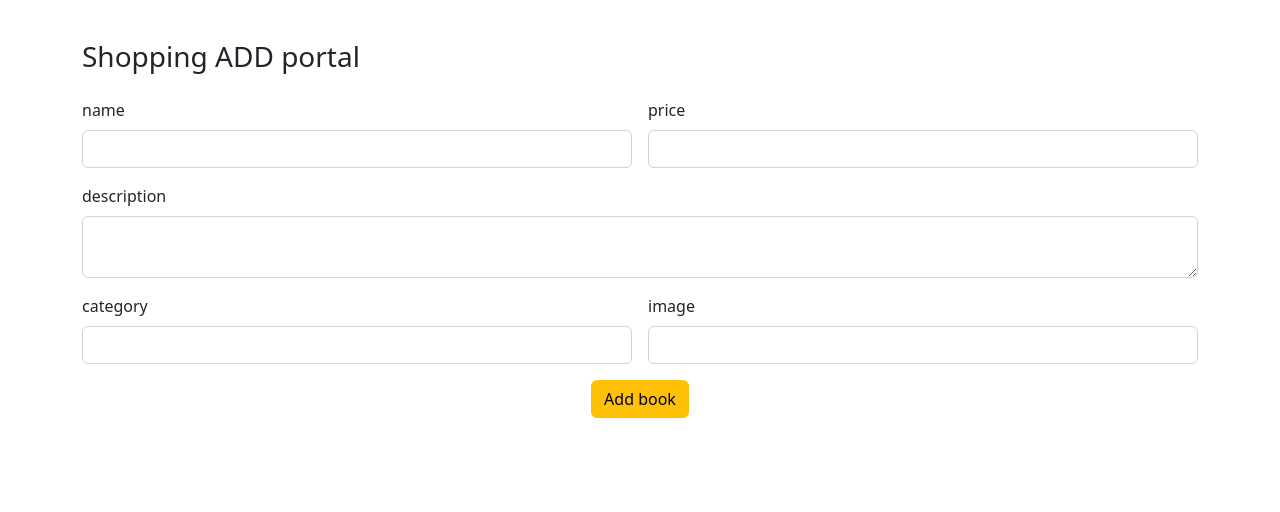
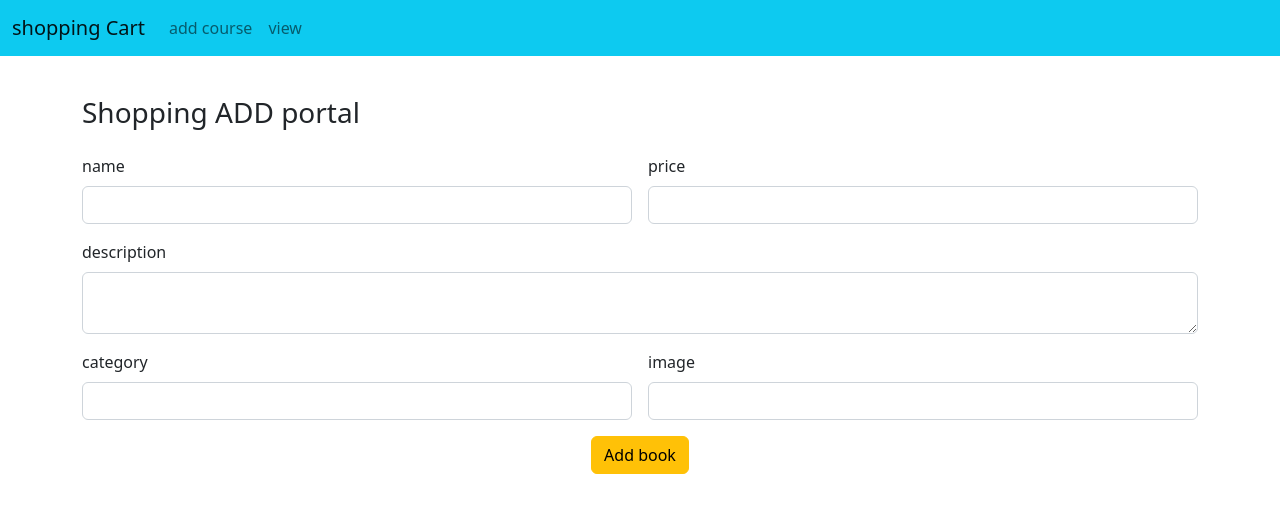
Before and after one commit to krishnanunnijp/shopping-cart-angular-app-2, an Angular app: page /add in a window 1280 px wide. Shown: the top 512 px of the page. Built offline with nearby package versions, Linux system fonts and the light colour scheme.

Commit message:
navbar added

```diff
--- a/src/app/add-product/add-product.component.html
+++ b/src/app/add-product/add-product.component.html
@@ -1,3 +1,4 @@
+<app-navbar-product></app-navbar-product>
 <div class="container">
     <div class="row">
         <div class="col-12 col-sm-12 col-md-12 col-lg-12 col-xl-12 col-xxl-12">
--- a/src/app/admin-login/admin-login.component.ts
+++ b/src/app/admin-login/admin-login.component.ts
@@ -12,7 +12,7 @@
   constructor(private route:Router){}
   login=()=>{
     if(this.username=="admin" && this.password=="12345"){
-      this.route.navigate(['/'])
+      this.route.navigate(['/add'])
       this.username=""
       this.password=""
     }else{
--- a/src/app/app.module.ts
+++ b/src/app/app.module.ts
@@ -10,7 +10,8 @@
 import { RegisterUserComponent } from './register-user/register-user.component';
 import { UserLoginComponent } from './user-login/user-login.component';
 import { AddProductComponent } from './add-product/add-product.component';
-import { ViewProductComponent } from './view-product/view-product.component'
+import { ViewProductComponent } from './view-product/view-product.component';
+import { NavbarProductComponent } from './navbar-product/navbar-product.component'
 const myRouter:Routes=[
   {
     path:"",
@@ -37,7 +38,8 @@
     RegisterUserComponent,
     UserLoginComponent,
     AddProductComponent,
-    ViewProductComponent
+    ViewProductComponent,
+    NavbarProductComponent
   ],
   imports: [
     BrowserModule,
--- /dev/null
+++ b/src/app/navbar-product/navbar-product.component.html
@@ -0,0 +1,18 @@
+<nav class="navbar navbar-expand-lg bg-info">
+    <div class="container-fluid">
+      <a class="navbar-brand" href="#">shopping Cart</a>
+      <button class="navbar-toggler" type="button" data-bs-toggle="collapse" data-bs-target="#navbarNav" aria-controls="navbarNav" aria-expanded="false" aria-label="Toggle navigation">
+        <span class="navbar-toggler-icon"></span>
+      </button>
+      <div class="collapse navbar-collapse" id="navbarNav">
+        <ul class="navbar-nav me-auto my-2 my-lg-0 navbar-nav-scroll" style="--bs-scroll-height: 100px;">                  <li class="nav-item">
+            <li class="nav-item">
+                <a class="nav-link " aria-current="page" href="/add">add course</a>
+            </li>
+            <li class="nav-item ">
+                <a class="nav-link " aria-current="page" href="/view">view </a>
+            </li>
+        </ul>
+      </div>
+    </div>
+  </nav>
--- a/src/app/view-product/view-product.component.html
+++ b/src/app/view-product/view-product.component.html
@@ -1,3 +1,4 @@
+<app-navbar-product></app-navbar-product>
 <div class="container">
     <div class="row">
         <div class="col-12 col-sm-12 col-md-12 col-lg-12 col-xl-12 col-xxl-12">
```
Also changed, not shown: src/app/navbar-product/navbar-product.component.ts (added, +10 -0 lines), src/app/navbar-product/navbar-product.component.css (added).
